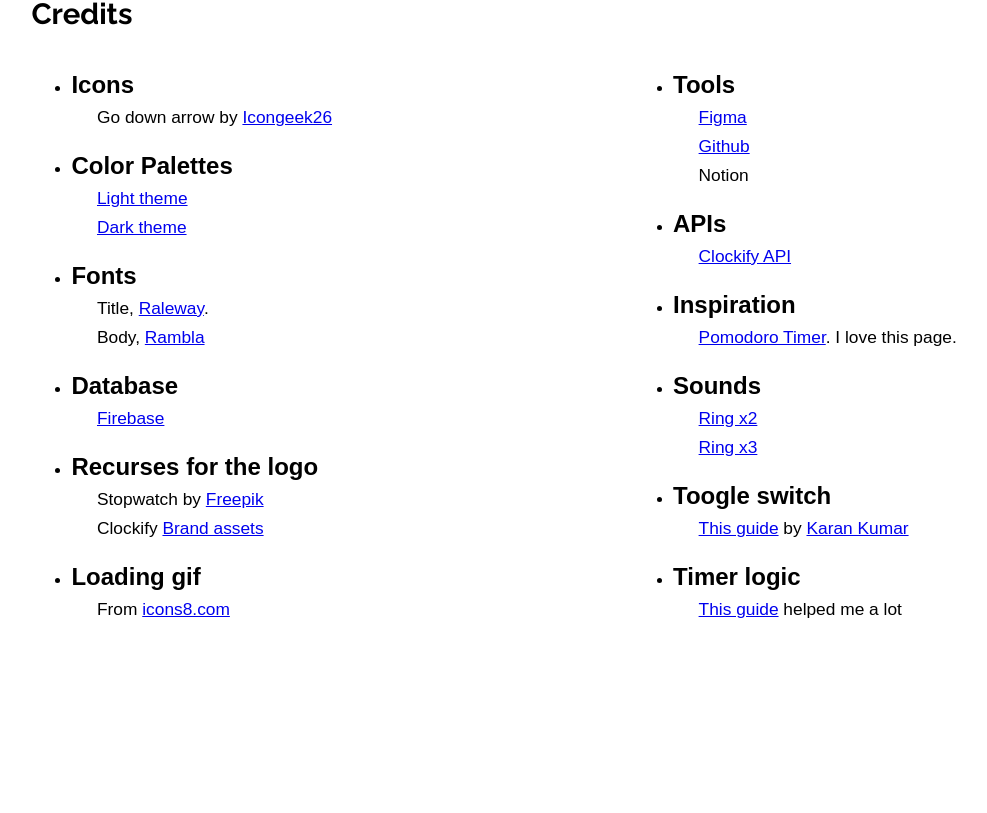
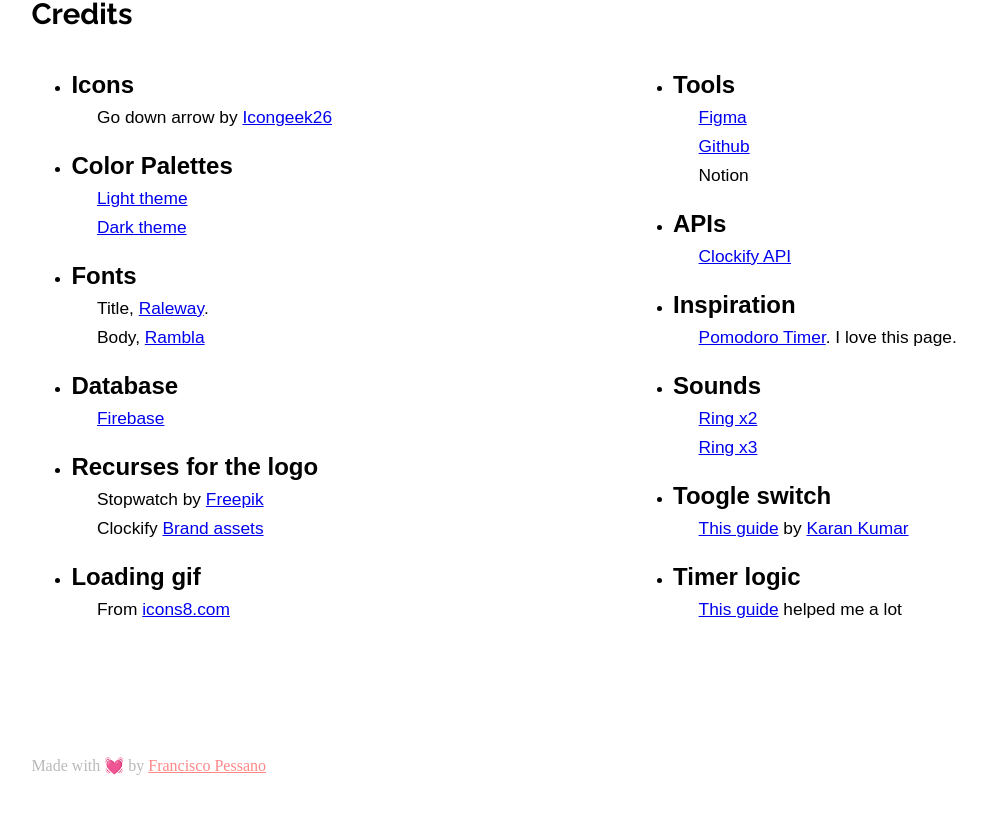
Before and after one commit to FranP-code/Pomodoro-Timer-with-Clockify-integration, a React (Create React App) app: page / in a window 1280 px wide. Shown: the part 1520-2333 px from the top of the page, without its empty margins (7-994 px from the left). Before the commit the page ends 2276 px from the top, so only its background shows below. Built offline with nearby package versions, Linux system fonts and the light colour scheme; no server answers; a web font is replaced by a local one.

Commit message:
Footer made with love done

```diff
--- a/public/css_styles/styles.css
+++ b/public/css_styles/styles.css
@@ -837,6 +837,19 @@
     margin-top: 1vh;
   }
 }
+.made-with-love a {
+  color: #ff8787;
+}
+
+.made-with-love {
+  color: #b9b9b9;
+  margin-top: auto;
+  width: 100%;
+  padding-bottom: 3vw;
+  padding-left: 3vw;
+  box-sizing: border-box;
+}
+
 html, body {
   margin: 0;
   padding: 0;
--- /dev/null
+++ b/public/sass_styles/_made-with-love.scss
@@ -0,0 +1,13 @@
+.made-with-love a {
+    color: #ff8787
+  }
+
+  .made-with-love {
+    color:rgb(185, 185, 185);
+    margin-top: auto;
+    width: 100%;
+    padding-bottom: 3vw;
+    padding-left: 3vw;
+
+    box-sizing: border-box;
+  }
--- a/public/sass_styles/styles.scss
+++ b/public/sass_styles/styles.scss
@@ -62,6 +62,7 @@ $lightest-color-dark: #EEEEEE;
 @import 'account';
 @import 'goToAccount';
 @import 'clockify-tasks-display';
+@import 'made-with-love';
 
 html, body {
     margin: 0;
--- a/src/App.js
+++ b/src/App.js
@@ -20,6 +20,8 @@ import Identify from "./components/Identify";
 import Account from "./components/Account";
 import ClockifyTasksDisplay from './components/ClockifyTasksDisplay';
 import Credits from './components/Credits';
+
+import Footer from './components/Footer';
 
 function App() {
 
@@ -111,6 +113,7 @@ function App() {
               direction={'credits'}
             />
             <Credits />
+            <Footer />
           </Route>
         </Switch>
       </>
--- /dev/null
+++ b/src/components/Footer.jsx
@@ -0,0 +1,11 @@
+import React from 'react'
+
+const Footer = () => {
+    return (
+        <footer className="made-with-love">
+            Made with 💓 by <a href="http://www.franp.xyz">Francisco Pessano</a>
+        </footer>
+    )
+}
+
+export default Footer
```
Also changed, not shown: 1 other file (tests, documents, lock files or other folders).
